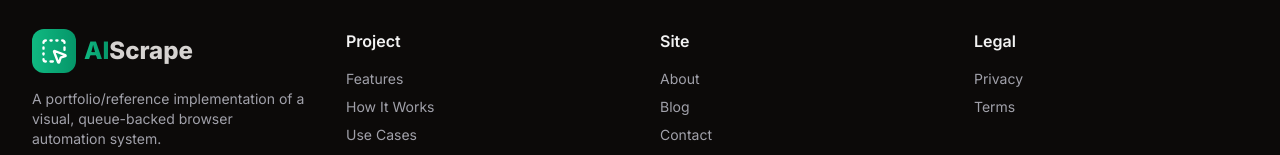
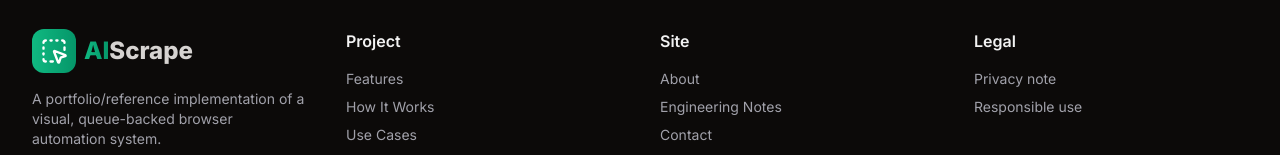
Before and after one commit to abhisek343/AIScrape, a Next.js app: page / in a window 1280 px wide. Shown: the part 8201-8356 px from the top of the page. Built offline with nearby package versions, Linux system fonts and the light colour scheme; no server answers.

Commit message:
refactor: align footer links with non-commercial project scope

```diff
--- a/components/landing/footer.tsx
+++ b/components/landing/footer.tsx
@@ -22,15 +22,15 @@ export default function Footer() {
       title: 'Site',
       links: [
         { name: 'About', href: '/about' },
-        { name: 'Blog', href: '/blog' },
+        { name: 'Engineering Notes', href: '/blog' },
         { name: 'Contact', href: '/contact' },
       ],
     },
     {
       title: 'Legal',
       links: [
-        { name: 'Privacy', href: '/privacy-policy' },
-        { name: 'Terms', href: '/terms-of-service' },
+        { name: 'Privacy note', href: '/privacy-policy' },
+        { name: 'Responsible use', href: '/terms-of-service' },
       ],
     },
   ];
```
